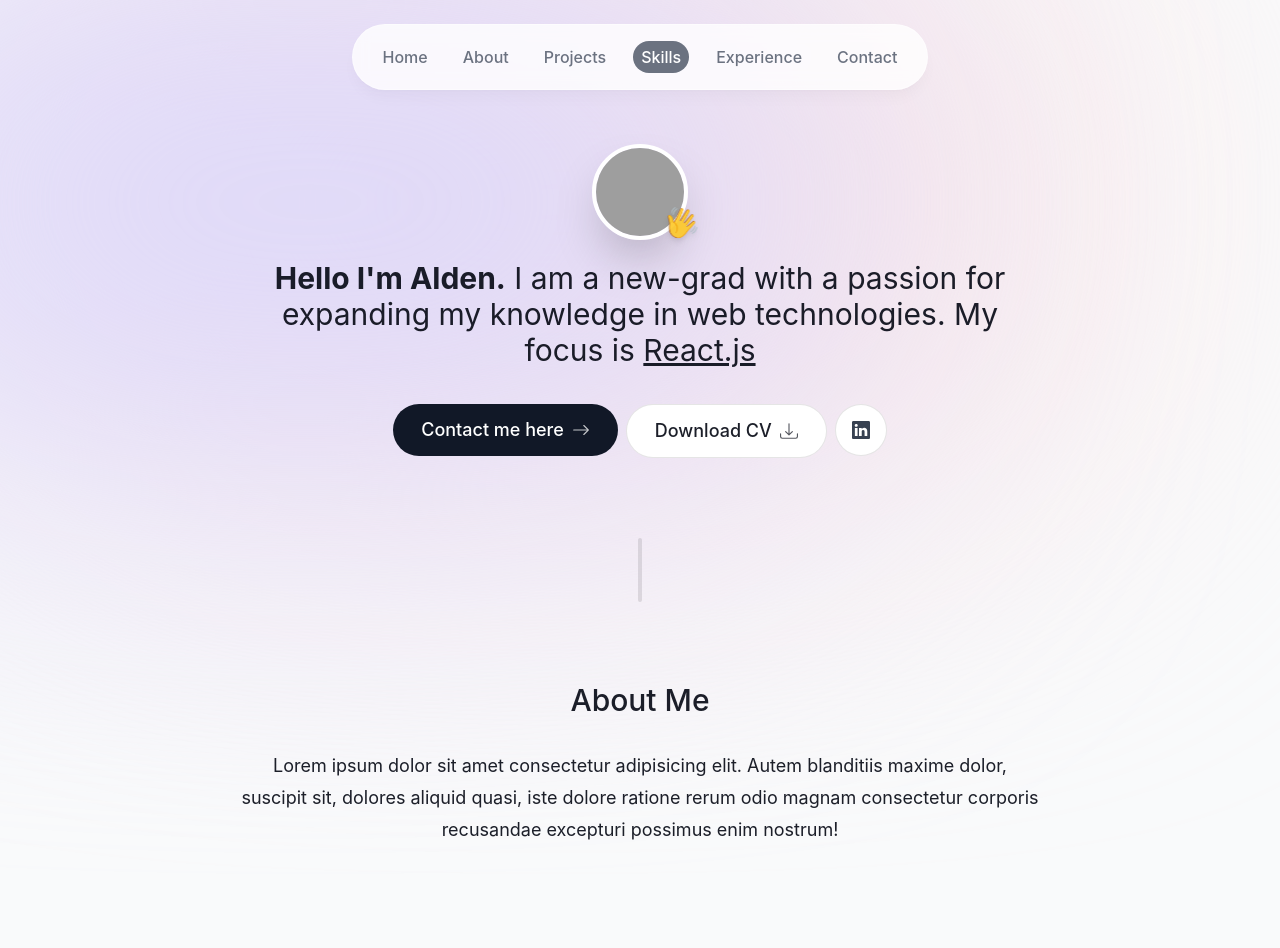
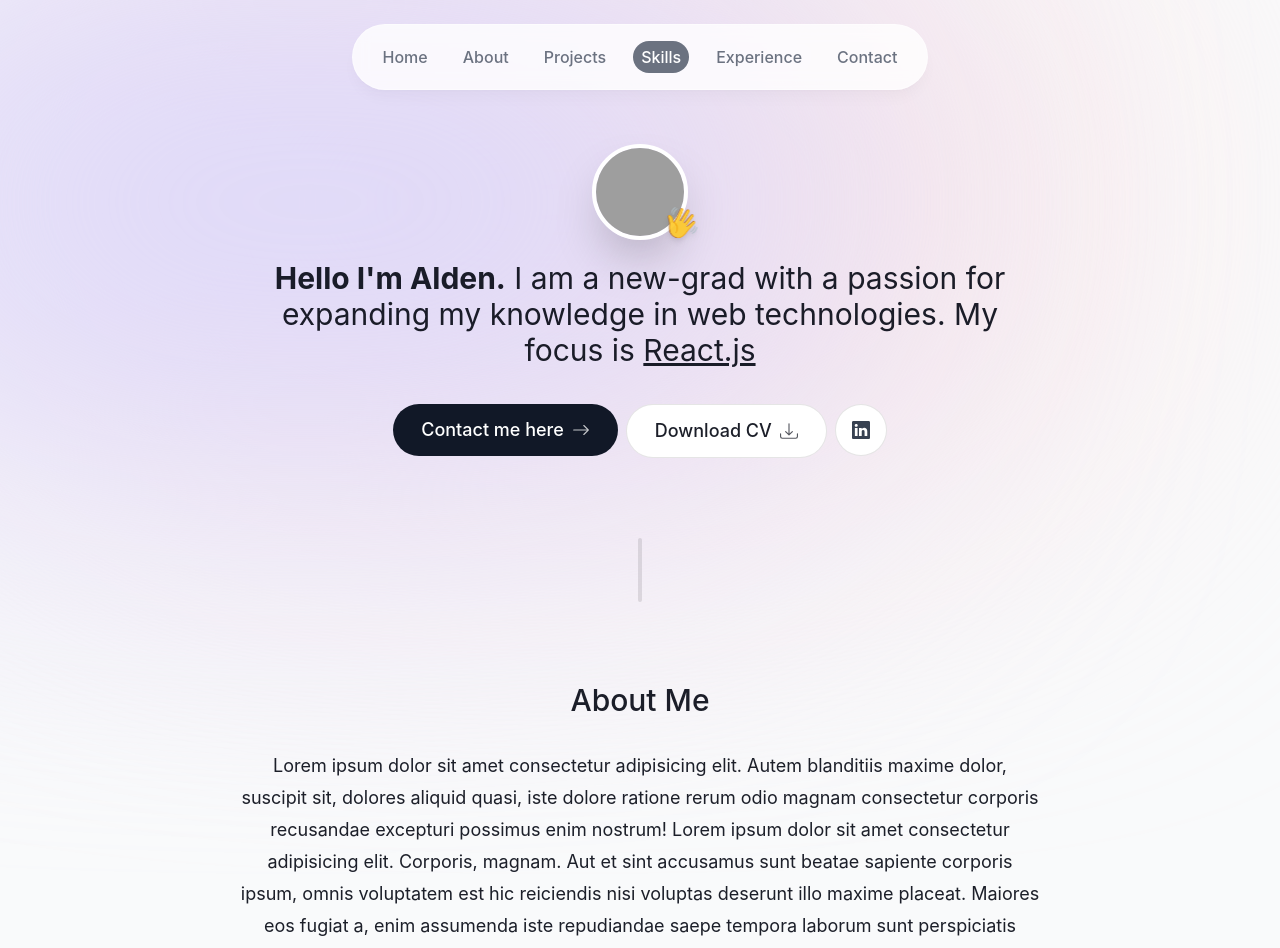
Before and after one commit to alden-ilao/personal-website, a React (Vite) app: page / in a window 1280 px wide. Shown: the top 948 px of the page. Built offline with nearby package versions, Linux system fonts and the light colour scheme; grey boxes are pictures that could not be loaded; the HTML template or start-up script is replaced by a standard one.

Commit message:
(fix) viewport too wide (change: width on skills page)

```diff
--- a/src/components/About/About.tsx
+++ b/src/components/About/About.tsx
@@ -4,7 +4,7 @@ import { variantOpacityShiftUp } from "../../utils/framer-variants";
 import useActiveSection from "../../lib/hooks/useActiveSection";
 
 const About = () => {
-  const ref = useActiveSection("About", 1);
+  const ref = useActiveSection("About", 0.5);
   return (
     <motion.section
       id={"about"}
@@ -19,7 +19,15 @@ const About = () => {
       <p>
         Lorem ipsum dolor sit amet consectetur adipisicing elit. Autem blanditiis maxime dolor,
         suscipit sit, dolores aliquid quasi, iste dolore ratione rerum odio magnam consectetur
-        corporis recusandae excepturi possimus enim nostrum!
+        corporis recusandae excepturi possimus enim nostrum! Lorem ipsum dolor sit amet consectetur
+        adipisicing elit. Corporis, magnam. Aut et sint accusamus sunt beatae sapiente corporis
+        ipsum, omnis voluptatem est hic reiciendis nisi voluptas deserunt illo maxime placeat.
+        Maiores eos fugiat a, enim assumenda iste repudiandae saepe tempora laborum sunt
+        perspiciatis libero exercitationem aliquid, alias mollitia ratione hic nam illo voluptate
+        similique culpa sapiente officiis excepturi! Temporibus, labore! Aut, tenetur maiores, harum
+        sint corrupti nisi quibusdam laudantium nemo dignissimos eum eos architecto. Aperiam, sunt!
+        Reprehenderit molestias explicabo laboriosam temporibus dolorum saepe doloribus quaerat
+        voluptatum tempora. Natus, distinctio optio.
       </p>
     </motion.section>
   );
--- a/src/components/Header/Navbar.tsx
+++ b/src/components/Header/Navbar.tsx
@@ -6,7 +6,7 @@ import { ActiveSectionContext } from "../../context/active-section-context";
 const Navbar = () => {
   const ctx = useContext(ActiveSectionContext);
   return (
-    <nav className="flex flex-1">
+    <nav className="flex flex-1 place-items-center">
       <menu
         id="tabs"
         className="flex flex-1 flex-row flex-wrap justify-around gap-[0.5rem] p-[1rem] font-medium text-gray-500 sm:flex-nowrap"
--- a/src/components/Projects/Projects.tsx
+++ b/src/components/Projects/Projects.tsx
@@ -6,7 +6,7 @@ import { Link } from "react-router-dom";
 import useActiveSection from "../../lib/hooks/useActiveSection";
 
 const Projects = () => {
-  const ref = useActiveSection("Projects", 0.7);
+  const ref = useActiveSection("Projects", 0.6);
 
   return (
     <section id={"projects"} ref={ref} className="mb-28 scroll-mt-44">
--- a/src/components/Skills/Skills.tsx
+++ b/src/components/Skills/Skills.tsx
@@ -8,7 +8,7 @@ const Skills = () => {
   return (
     <section id="skills" ref={ref} className="mb-28">
       <SectionHeading>skills</SectionHeading>
-      <ul className="flex w-[50rem] flex-wrap justify-center gap-3 text-gray-800">
+      <ul className="flex max-w-[50rem] flex-wrap justify-center gap-3 text-gray-800">
         {skillsData.map((skill, index) => (
           <li key={index} className="rounded-xl border border-black/[0.15] px-5 py-3">
             {skill}
```
